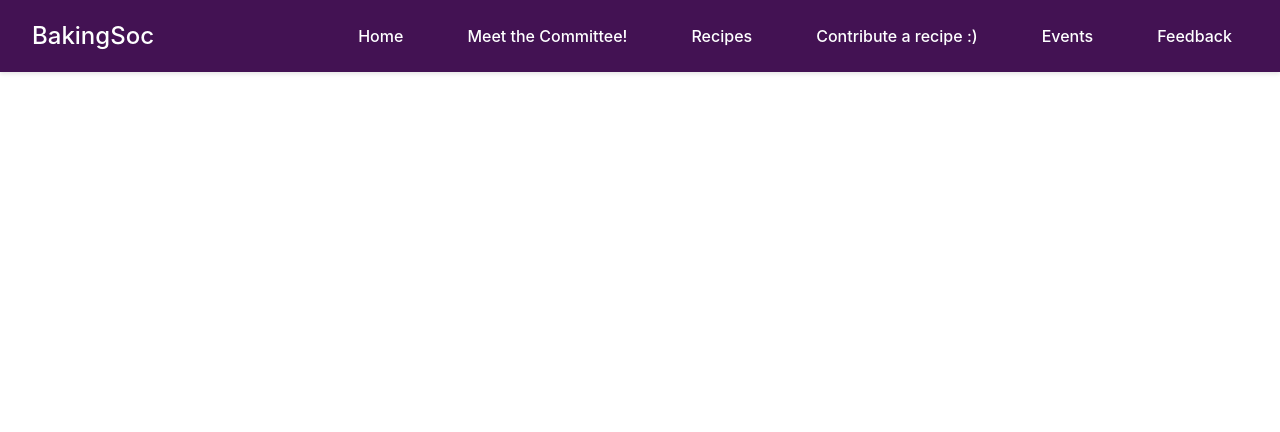
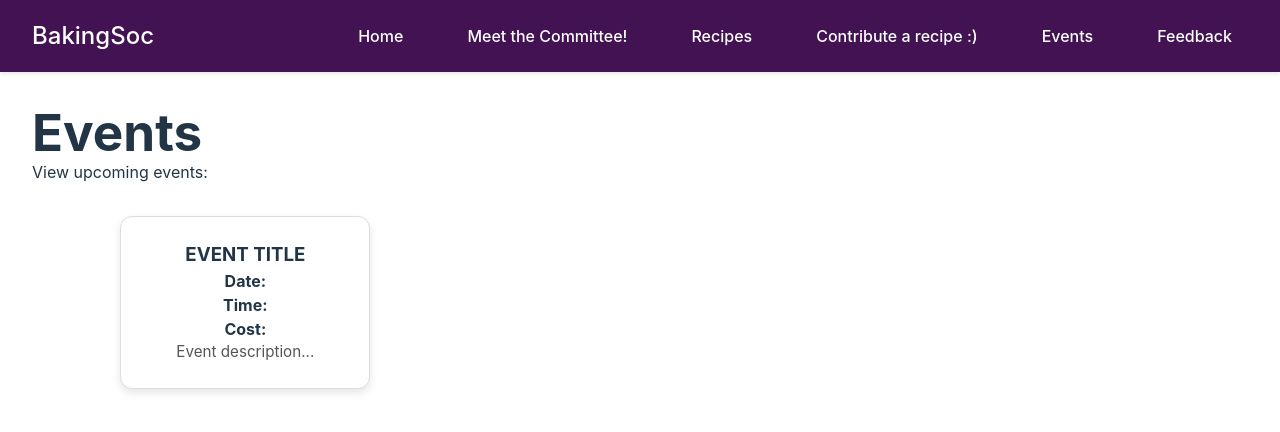
Before and after one commit to tamrachan/baking-soc-website, a React (Vite) app in the folder front-end/: page /events in a window 1280 px wide. Shown: the top 432 px of the page. Built offline with nearby package versions, Linux system fonts and the light colour scheme.

Commit message:
Added sample events card

```diff
--- a/front-end/src/App.jsx
+++ b/front-end/src/App.jsx
@@ -5,6 +5,7 @@ import Feedback from './pages/Feedback';
 import {Routes, Route} from "react-router-dom";
 import NavBar from './components/NavBar';
 import Contribution from './pages/Contribution';
+import Events from './pages/Events';
 
 function App() {
   return (
@@ -16,6 +17,7 @@ function App() {
           <Route path="/" element={<Home />}/>
           <Route path="/recipes" element={<Recipes />}/>
           <Route path="/contribution" element={<Contribution />}/>
+          <Route path="/events" element={<Events />}/>
           <Route path="/feedback" element={<Feedback />}/>
         </Routes>
       </main>
--- /dev/null
+++ b/front-end/src/css/Events.css
@@ -0,0 +1,46 @@
+.events-grid {
+  display: grid;
+  grid-template-columns: repeat(3, 1fr); /* 3 columns */
+  /* grid-template-columns: repeat(auto-fit, minmax(250px, 1fr)); autofit*/
+  gap: 2rem;
+  padding: 2rem;
+  justify-items: center;
+}
+
+.events-card {
+  background-color: white;
+  border: 1px solid #ddd;
+  border-radius: 12px;
+  box-shadow: 0 4px 8px rgba(0, 0, 0, 0.1);
+  padding: 1.5rem;
+  text-align: center;
+  transition: transform 0.2s ease, box-shadow 0.2s ease;
+  width: 100%;
+  max-width: 250px;
+  display: flex;
+  flex-direction: column;
+  align-items: center;
+}
+
+.events-card:hover {
+  transform: translateY(-5px);
+  box-shadow: 0 8px 16px rgba(0, 0, 0, 0.15);
+}
+
+.events-desc {
+  font-size: 0.95rem;
+  color: #555;
+  margin: 0;
+}
+
+@media (max-width: 768px) {
+  .events-grid {
+    grid-template-columns: repeat(2, 1fr);
+  }
+}
+
+@media (max-width: 480px) {
+  .events-grid {
+    grid-template-columns: 1fr;
+  }
+}
--- a/front-end/src/pages/Events.jsx
+++ b/front-end/src/pages/Events.jsx
@@ -1 +1,23 @@
-// TODO
+import "../css/Events.css";
+
+function Events() {
+
+    return (
+        <div className="events">
+            <h1>Events</h1>
+
+            <p>View upcoming events:</p>
+            <div className="events-grid">
+                <div className="events-card">
+                    <h3>EVENT TITLE</h3>
+                    <h4>Date: </h4>
+                    <h4>Time: </h4>
+                    <h4>Cost: </h4>
+                    <p className="events-desc">Event description...</p>
+                </div>
+            </div>
+        </div>
+    )
+}
+
+export default Events;
```
